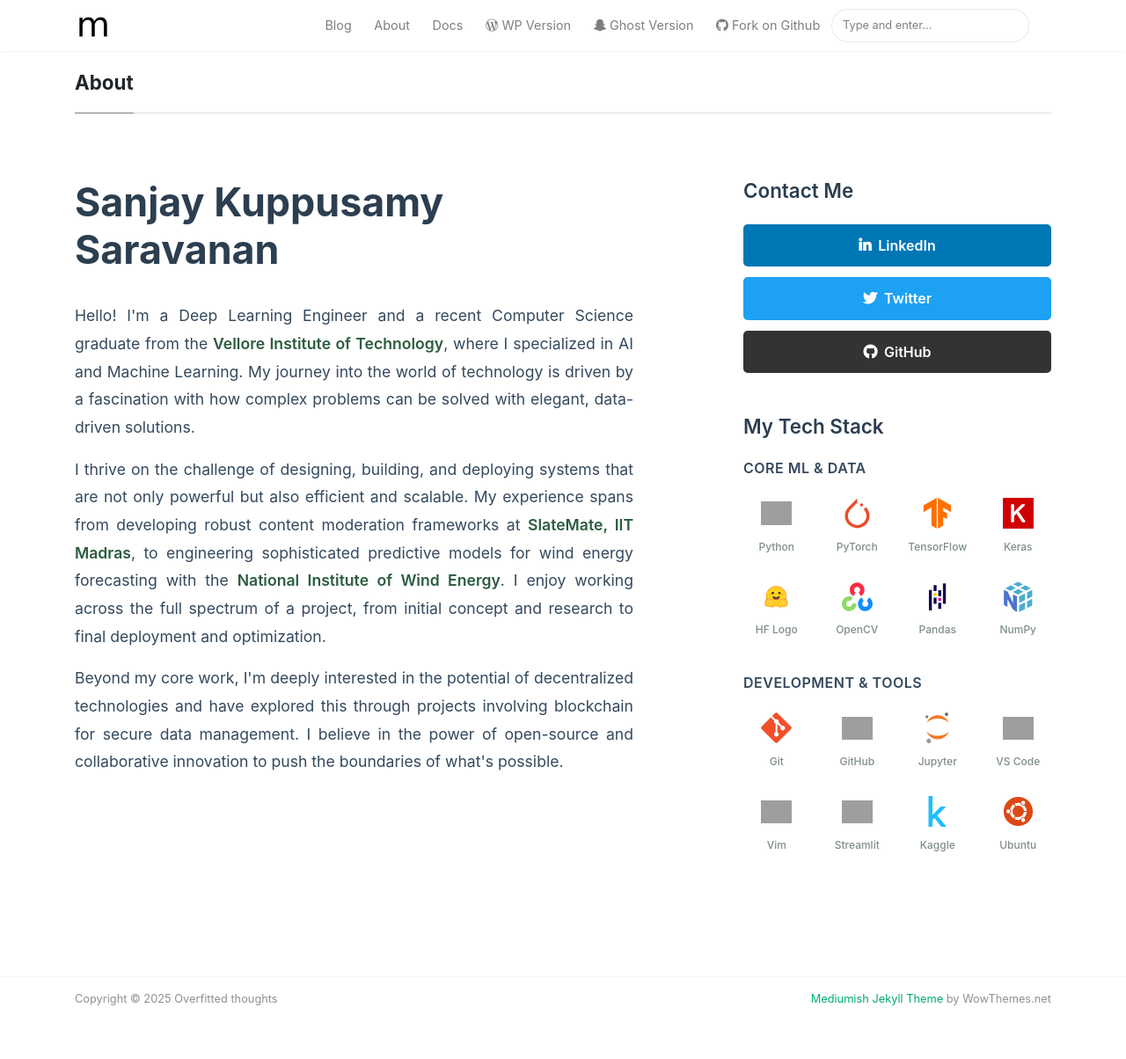
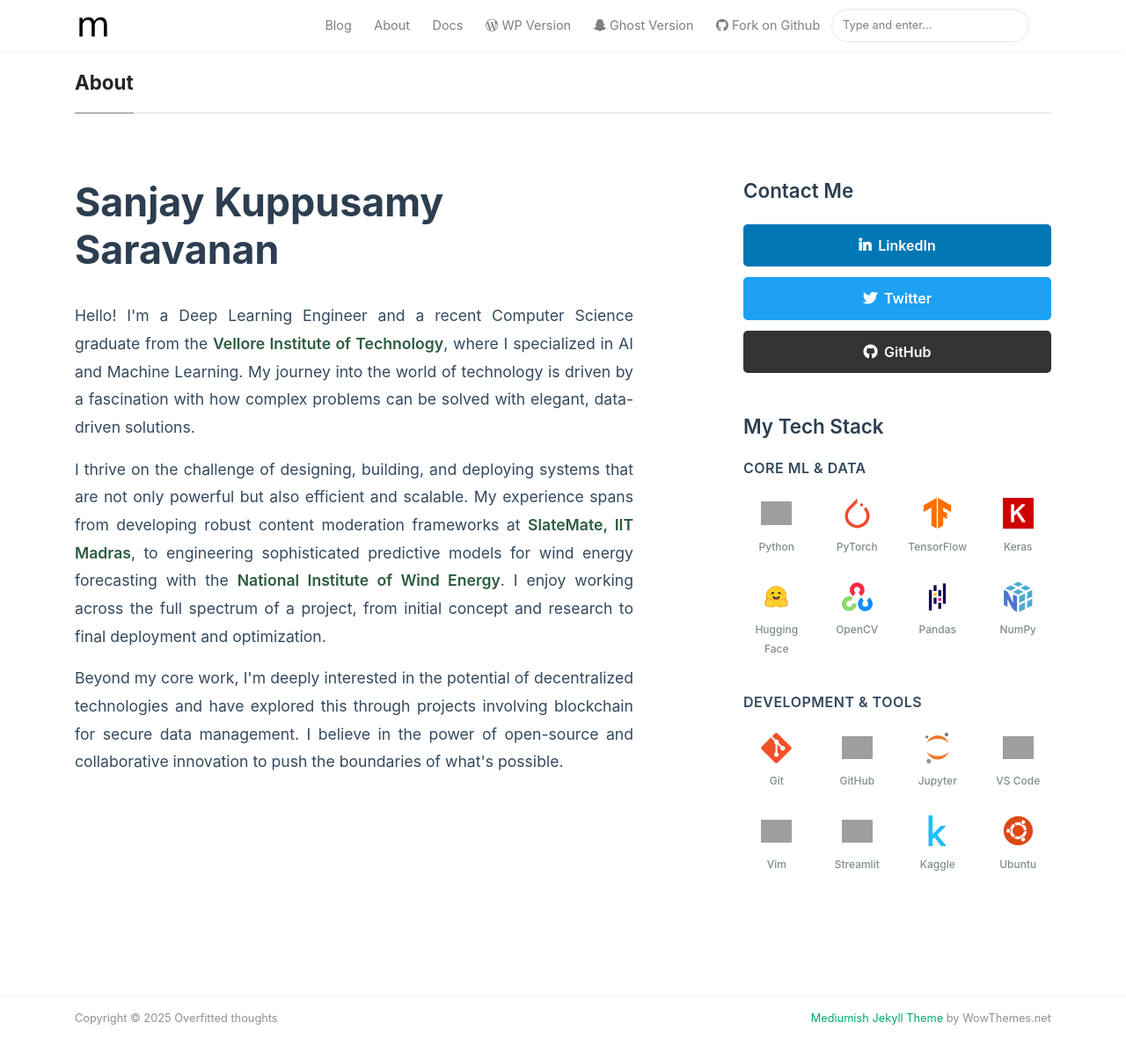
Before and after one commit to sanjay-ks23/sanjay-ks23.github.io, a Jekyll site: the page built from _pages/about.md, in a window 1280 px wide and 1241 px high. Shown: the top 1204 px of the window at 88% size. Built offline with Jekyll 4.4.1, drawn with Linux system fonts in a browser that asks for light colours; nearby versions of some CDN libraries; grey boxes are pictures that could not be loaded.

Commit message:
Update about.md

```diff
--- a/_pages/about.md
+++ b/_pages/about.md
@@ -129,7 +129,7 @@
                             <div class="tech-icon-sidebar"><img src="{{ site.baseurl }}/assets/svg/PyTorch.svg" alt="PyTorch"><span>PyTorch</span></div>
                             <div class="tech-icon-sidebar"><img src="{{ site.baseurl }}/assets/svg/TensorFlow.svg" alt="TensorFlow"><span>TensorFlow</span></div>
                             <div class="tech-icon-sidebar"><img src="{{ site.baseurl }}/assets/svg/Keras.svg" alt="Keras"><span>Keras</span></div>
-                            <div class="tech-icon-sidebar"><img src="{{ site.baseurl }}/assets/svg/hf-logo.svg" alt="Hugging Face"><span>HF Logo</span></div>
+                            <div class="tech-icon-sidebar"><img src="{{ site.baseurl }}/assets/svg/hf-logo.svg" alt="Hugging Face"><span>Hugging Face</span></div>
                             <div class="tech-icon-sidebar"><img src="{{ site.baseurl }}/assets/svg/OpenCV.svg" alt="OpenCV"><span>OpenCV</span></div>
                             <div class="tech-icon-sidebar"><img src="{{ site.baseurl }}/assets/svg/Pandas.svg" alt="Pandas"><span>Pandas</span></div>
                             <div class="tech-icon-sidebar"><img src="{{ site.baseurl }}/assets/svg/NumPy.svg" alt="NumPy"><span>NumPy</span></div>
```
